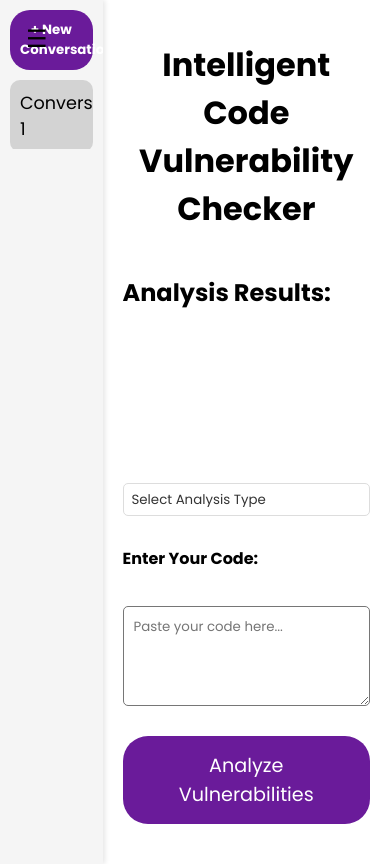
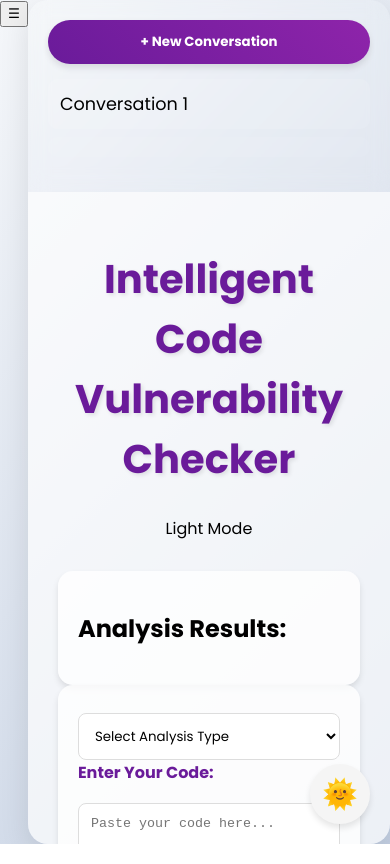
Before and after one commit to lankireddyhiteshreddy/transfinitte, a plain HTML site: page index.html in a window 390 px wide. Drawn offline with nearby package versions, Linux system fonts and the light colour scheme.

Commit message:
Update styles.css

```diff
--- a/styles.css
+++ b/styles.css
@@ -1,358 +1,328 @@
 *{
     font-family: 'Poppins', sans-serif;
+    box-sizing: border-box;
 }
 body {
     display: flex;
     height: 100vh;
     margin: 0;
-
-    transition: background-color 0.5s, color 0.5s;
+    background: linear-gradient(135deg, #f5f7fa 0%, #c3cfe2 100%);
+    transition: background 0.5s ease, color 0.5s ease;
 }
 
 body.dark-mode {
-    background-color: #121212;
-    color: #ffffff;
+    background: linear-gradient(135deg, #2c3e50 0%, #1a1a1a 100%);
+    color: #ecf0f1;
 }
 
 .container {
     display: flex;
     width: 100%;
+    box-shadow: 0 10px 30px rgba(0, 0, 0, 0.1);
+    border-radius: 20px;
+    overflow: hidden;
 }
 
 .chat-history {
     width: 25%;
-    background-color: #f5f5f5;
-    padding: 10px;
-    box-shadow: 2px 0 5px rgba(0,0,0,0.1);
+    background-color: rgba(255, 255, 255, 0.1);
+    backdrop-filter: blur(10px);
+    padding: 20px;
     position: relative;
-    transition: transform 0.3s ease;
-    overflow: hidden; /* Hide overflow for the entire chat-history */
-    height: 100vh; /* Full viewport height */
+    transition: all 0.3s cubic-bezier(0.25, 0.8, 0.25, 1);
+    height: 100vh;
     display: flex;
     flex-direction: column;
-    justify-content: space-between;
 }
 
 body.dark-mode .chat-history {
-    background-color: #121212;
-    border-right: 1px solid #ffffff; /* Add white line in dark mode */
+    background-color: rgba(0, 0, 0, 0.2);
+    border-right: 1px solid rgba(255, 255, 255, 0.1);
 }
 
 .new-conversation {
-    background-color: #6a1b9a;
+    background: linear-gradient(45deg, #6a1b9a, #8e24aa);
     color: white;
     border: none;
-    padding: 10px;
+    padding: 12px;
     width: 100%;
-    margin-bottom: 10px;
+    margin-bottom: 15px;
     cursor: pointer;
-    border-radius: 20px; /* Rounder edges */
-    font-weight: bold; /* Bold text */
-    transition: transform 0.2s ease;
+    border-radius: 30px;
+    font-weight: bold;
+    transition: all 0.3s cubic-bezier(0.25, 0.8, 0.25, 1);
+    box-shadow: 0 4px 6px rgba(0, 0, 0, 0.1);
 }
 
 .new-conversation:hover {
-    transform: scale(1.05); /* Slightly increase size on hover */
+    transform: translateY(-2px);
+    box-shadow: 0 7px 14px rgba(0, 0, 0, 0.2);
 }
 
 .messages {
     overflow-y: auto;
-    height: calc(100vh - 120px);
+    flex-grow: 1;
+    margin-bottom: 15px;
+    padding: 10px;
+    background-color: rgba(255, 255, 255, 0.05);
+    border-radius: 10px;
 }
 
 .main-content {
     width: 75%;
-    padding: 20px;
+    padding: 30px;
     display: flex;
     flex-direction: column;
     justify-content: space-between;
-    transition: background-color 0.5s;
+    transition: all 0.3s ease;
+    background-color: rgba(255, 255, 255, 0.7);
 }
 
 body.dark-mode .main-content {
-    background-color: #121212;
+    background-color: rgba(0, 0, 0, 0.7);
 }
 
 header {
     text-align: center;
+    margin-bottom: 30px;
 }
 
-.output-section {
-    flex-grow: 1;
-    overflow-y: auto;
+header h1 {
+    font-size: 2.5em;
+    color: #6a1b9a;
+    text-shadow: 2px 2px 4px rgba(0, 0, 0, 0.1);
+    transition: all 0.3s ease;
 }
 
-.input-section {
-    display: flex;
-    flex-direction: column;
-    gap: 10px;
+body.dark-mode header h1 {
+    color: #9c27b0;
+}
+
+.output-section, .input-section {
+    background-color: rgba(255, 255, 255, 0.8);
+    border-radius: 15px;
+    padding: 20px;
+    box-shadow: 0 4px 6px rgba(0, 0, 0, 0.1);
+    transition: all 0.3s cubic-bezier(0.25, 0.8, 0.25, 1);
+    overflow:auto;
+}
+
+body.dark-mode .output-section,
+body.dark-mode .input-section {
+    background-color: rgba(0, 0, 0, 0.5);
 }
 
 .input-heading {
     font-weight: bold;
-    color: #000; /* Default color for light mode */
+    color: #6a1b9a;
+    margin-bottom: 10px;
 }
 
 body.dark-mode .input-heading {
-    color: #121212; /* Dark color for headings in dark mode */
+    color: #9c27b0;
 }
 
 select, textarea, input {
     width: 100%;
-    padding: 10px;
-    margin-top: 5px;
+    padding: 12px;
+    margin-top: 8px;
     box-sizing: border-box;
-    transition: background-color 0.5s, color 0.5s, transform 0.3s;
-    border-radius: 5px;
+    transition: all 0.3s ease;
+    border-radius: 8px;
+    border: 1px solid #ddd;
+    background-color: rgba(255, 255, 255, 0.9);
+}
+
+body.dark-mode select,
+body.dark-mode textarea,
+body.dark-mode input {
+    background-color: rgba(0, 0, 0, 0.3);
+    color: #ecf0f1;
+    border-color: #444;
+}
+
+select:hover, textarea:hover, input:hover {
+    transform: translateY(-2px);
+    box-shadow: 0 4px 8px rgba(0, 0, 0, 0.1);
 }
 
 textarea#codeInput {
-    height: 100px;
-    margin-top: 20px;
-    border-radius: 5px;
-}
-
-select:hover, textarea:hover, input:hover {
-    transform: scale(1.02); /* Slightly increase size on hover */
-}
-
-.conversation-list {
-    overflow-y: auto; /* Enable vertical scrolling */
-    flex-grow: 1; /* Allow it to take available space */
-    margin-bottom: 60px; /* Space for the dark mode button */
+    height: 150px;
+    font-family: 'Fira Code', monospace;
 }
 
 .conversation {
     width: 100%;
-    padding: 10px;
-    margin-bottom: 5px;
+    padding: 12px;
+    margin-bottom: 8px;
     border: none;
-    background-color: #d3d3d3; /* Grey color */
+    background-color: rgba(255, 255, 255, 0.1);
     cursor: pointer;
     text-align: left;
     border-radius: 10px;
     font-size: 1.1em;
-    transition: background-color 0.2s ease, box-shadow 0.2s ease;
+    transition: all 0.3s cubic-bezier(0.25, 0.8, 0.25, 1);
     position: relative;
+    overflow: hidden;
 }
 
 .conversation:hover {
-    background-color: #c0c0c0;
-    box-shadow: 0 0 10px rgba(0, 0, 0, 0.2); /* Translucent silhouette */
+    background-color: rgba(255, 255, 255, 0.2);
+    transform: translateY(-2px);
+    box-shadow: 0 4px 8px rgba(0, 0, 0, 0.1);
 }
 
 .conversation.active {
-    background-color: #b0b0b0;
+    background-color: rgba(106, 27, 154, 0.2);
 }
 
-body.dark-mode label,
-body.dark-mode select,
-body.dark-mode textarea,
-body.dark-mode input {
-    background-color: #121212;
-    color: #ffffff;
-    border: 1px solid #444;
+.conversation::after {
+    content: '';
+    position: absolute;
+    top: 0;
+    left: 0;
+    width: 100%;
+    height: 100%;
+    background: linear-gradient(45deg, transparent, rgba(255, 255, 255, 0.1), transparent);
+    transform: translateX(-100%);
+    transition: 0.5s;
+}
+
+.conversation:hover::after {
+    transform: translateX(100%);
 }
 
 .dark-mode-toggle {
-    position: relative;
-    bottom: 48px;
-    left:-10px;
+    position: fixed;
+    bottom: 20px;
+    right: 20px;
     width: 60px;
     height: 60px;
-    border-radius: 5px;
-    background-color: #f5f5f5; /* Light mode background */
-    color: #000; /* Light mode text color */
+    border-radius: 50%;
+    background-color: #6a1b9a;
+    color: #fff;
     border: none;
     cursor: pointer;
     font-size: 1.8em;
-    transition: transform 0.2s ease, background-color 0.3s ease;
+    transition: all 0.3s cubic-bezier(0.25, 0.8, 0.25, 1);
+    box-shadow: 0 4px 6px rgba(0, 0, 0, 0.1);
+    z-index: 1000;
 }
 
 .dark-mode-toggle:hover {
-    transform: scale(1.1); /* Slightly increase size on hover */
+    transform: scale(1.1) rotate(360deg);
+    box-shadow: 0 6px 12px rgba(0, 0, 0, 0.2);
 }
 
 body.dark-mode .dark-mode-toggle {
-    background-color: #121212; /* Dark mode background */
-    color: #fff; /* Dark mode text color */
-}
-
-body.dark-mode .dark-mode-toggle:hover {
-    content: "🌜";
-}
-
-.vulnerability-critical {
-    background-color: #ffffff; /* Default light mode color */
-    color: #000000;
-}
-
-.vulnerability-high {
-    background-color: #ffffff; /* Default light mode color */
-    color: #000000;
-}
-
-.vulnerability-medium {
-    background-color: #ffffff; /* Default light mode color */
-    color: #000000;
-}
-
-body.dark-mode .vulnerability-medium {
-    background-color: #000000; /* Black background in dark mode */
-    color: #ffffff; /* White text in dark mode */
-}
-
-.vulnerability-low {
-    background-color: #e6ffee;
-}
-
-.progress-bar {
-    width: 100%;
-    background-color: #e0e0e0;
-    padding: 3px;
-    border-radius: 3px;
-    box-shadow: inset 0 1px 3px rgba(0, 0, 0, .2);
-}
-
-.progress-bar-fill {
-    display: block;
-    height: 22px;
-    background-color: #659cef;
-    border-radius: 3px;
-    transition: width 500ms ease-in-out;
-}
-
-.code-snippet {
-    background-color: #f0f0f0;
-    padding: 10px;
-    border-radius: 3px;
-    margin-top: 5px;
-    font-family: monospace;
-}
-
-.vulnerability-highlight {
-    background-color: #ffcccc;
-}
-
-.dark-mode-container {
-    position: absolute;
-    bottom: -50px;
-    left: -600px;
-    width: 100%;
-    display: flex;
-    align-items: center;
-    justify-content: center;
-}
-
-.mode-text {
-    margin-right: 10px; /* Space between text and button */
-    margin-bottom: 100px;
-    margin-left: 100px;
-    font-size: 1.2em;
-    font-weight: bold; /* Make text bold */
-    color: #000; /* Default color for light mode */
-    transition: color 0.3s ease;
-}
-
-body.dark-mode .mode-text {
-    color: #fff; /* Color for dark mode */
-}
-
-.analysis-options {
-    display: flex;
-    justify-content: space-between;
-    align-items: center;
-    margin-bottom: 20px;
-    gap: 20px;
-}
-
-.analysis-type, .language-select {
-    flex: 1;
-}
-
-label {
-    display: block;
-    font-weight: bold;
-    margin-bottom: 5px;
-}
-
-select {
-    width: 100%;
-    padding: 8px;
-    border-radius: 5px;
-    border: 1px solid #ddd;
-    font-family: 'Poppins', sans-serif;
-    background-color: #fff;
-    color: #333;
-    appearance: none; /* Remove default styling */
-    position: relative;
-}
-
-body.dark-mode select {
-    background-color: #333;
-    color: #fff;
-}
-
-.analyze-container {
-    display: flex;
-    justify-content: center;
-    margin-top: 20px;
+    background-color: #9c27b0;
 }
 
 .analyze-button {
     padding: 15px 30px;
     font-size: 1.2em;
-    border-radius: 25px;
+    border-radius: 30px;
     border: none;
     cursor: pointer;
-    transition: background-color 0.3s ease, transform 0.2s ease;
-    background-color: #6a1b9a; /* Light mode color */
+    transition: all 0.3s cubic-bezier(0.25, 0.8, 0.25, 1);
+    background: linear-gradient(45deg, #6a1b9a, #8e24aa);
     color: #fff;
+    box-shadow: 0 4px 6px rgba(0, 0, 0, 0.1);
 }
 
 .analyze-button:hover {
-    transform: scale(1.05);
+    transform: translateY(-3px);
+    box-shadow: 0 7px 14px rgba(0, 0, 0, 0.2);
 }
 
-body.dark-mode .analyze-button {
-    background-color: #333; /* Dark mode color */
-    color: #fff;
+.typing-indicator {
+    background-color: rgba(230, 230, 230, 0.5);
+    width: 60px;
+    border-radius: 30px;
+    padding: 10px;
+    display: flex;
+    justify-content: space-between;
+    align-items: center;
+    margin-left: 10px;
 }
 
-.sidebar-toggle {
-    position: absolute;
-    top: 10px;
-    left: 10px;
-    z-index: 1000;
-    transition: left 0.3s ease;
+.typing-indicator span {
+    height: 8px;
+    width: 8px;
+    background-color: #6a1b9a;
+    border-radius: 50%;
+    display: inline-block;
+    animation: bounce 1.3s ease infinite;
 }
 
-.toggle-button {
-    font-size: 1.5em;
-    background: none;
-    border: none;
-    cursor: pointer;
-    transition: transform 0.2s ease;
-    position: absolute;
-    top: 10px;
-    left: 10px;
+.typing-indicator span:nth-child(2) {
+    animation-delay: -1.1s;
 }
 
-.toggle-button:hover {
-    transform: scale(1.1);
+.typing-indicator span:nth-child(3) {
+    animation-delay: -0.9s;
 }
 
-.chat-history.closed {
-    transform: translateX(-100%);
+@keyframes bounce {
+    0%, 60%, 100% {
+        transform: translateY(0);
+    }
+    30% {
+        transform: translateY(-4px);
+    }
 }
 
-.chat-history.open .sidebar-toggle {
-    left: calc(25% - 40px); /* Adjust based on sidebar width */
+/* Custom scrollbar */
+::-webkit-scrollbar {
+    width: 10px;
 }
 
-.chat-history.open .toggle-button {
-    position: relative;
-    top: 0;
-    left: auto;
-    margin-left: 10px;
+::-webkit-scrollbar-track {
+    background: rgba(241, 241, 241, 0.1);
+    border-radius: 10px;
 }
+
+::-webkit-scrollbar-thumb {
+    background: rgba(136, 136, 136, 0.5);
+    border-radius: 10px;
+    transition: background 0.3s ease;
+}
+
+::-webkit-scrollbar-thumb:hover {
+    background: rgba(85, 85, 85, 0.8);
+}
+
+/* Responsive design */
+@media (max-width: 768px) {
+    .container {
+        flex-direction: column;
+    }
+
+    .chat-history, .main-content {
+        width: 100%;
+    }
+
+    .chat-history {
+        height: auto;
+        max-height: 30vh;
+    }
+}
+
+/* Animations */
+@keyframes fadeIn {
+    from { opacity: 0; }
+    to { opacity: 1; }
+}
+
+@keyframes slideIn {
+    from { transform: translateY(20px); opacity: 0; }
+    to { transform: translateY(0); opacity: 1; }
+}
+
+.fade-in {
+    animation: fadeIn 0.5s ease-out;
+}
+
+.slide-in {
+    animation: slideIn 0.5s ease-out;
+}
```
